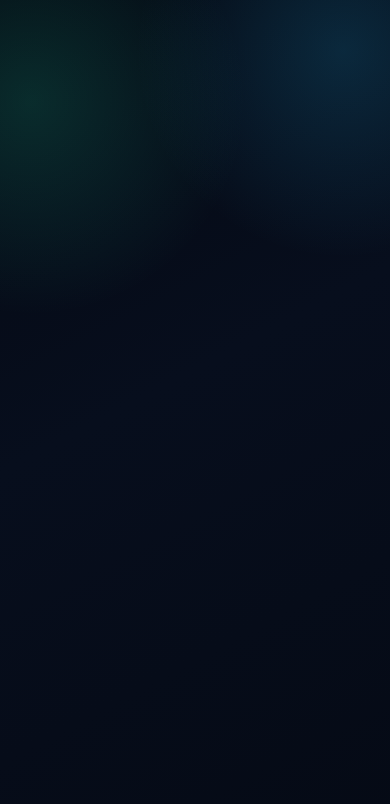
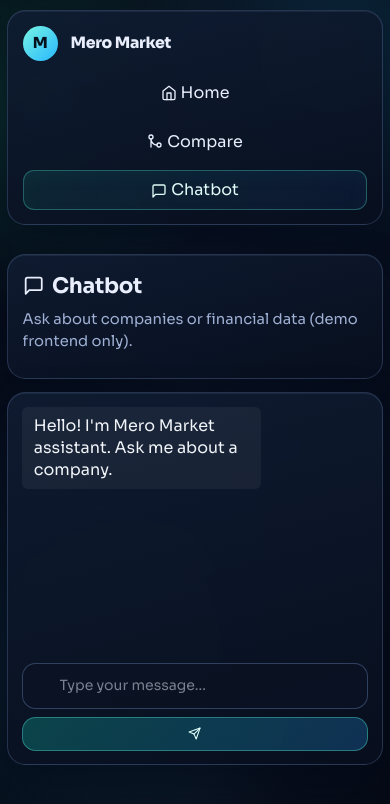
Before and after one commit to DipenShrestha7/nepse_financial, a React (Vite) app in the folder Frontend/: page /chatbot in a window 390 px wide. Before the commit this address had no page. Shown: the top 804 px of the page. Built offline with nearby package versions, Linux system fonts and the light colour scheme.

Commit message:
added a chatbot section, setting it up is left

```diff
--- a/Frontend/index.html
+++ b/Frontend/index.html
@@ -4,7 +4,7 @@
     <meta charset="UTF-8" />
     <link rel="icon" type="image/svg+xml" href="/favicon.svg" />
     <meta name="viewport" content="width=device-width, initial-scale=1.0" />
-    <title>frontend</title>
+    <title>Mero Market</title>
   </head>
   <body>
     <div id="root"></div>
--- a/Frontend/src/App.tsx
+++ b/Frontend/src/App.tsx
@@ -3,14 +3,17 @@
 import Home from "./assets/pages/home";
 import Financial from "./assets/pages/financial";
 import Comparison from "./assets/pages/comparison";
+import Chatbot from "./assets/pages/chatbot";
 
 function App() {
   return (
     <Router>
       <Routes>
+        <Route path="/" element={<Home />} />
         <Route path="/company" element={<Home />} />
         <Route path="/financial/:scrip" element={<Financial />} />
         <Route path="/comparison/:scrip?" element={<Comparison />} />
+        <Route path="/chatbot" element={<Chatbot />} />
       </Routes>
     </Router>
   );
--- /dev/null
+++ b/Frontend/src/assets/pages/chatbot.tsx
@@ -0,0 +1,102 @@
+import { useState, useRef, useEffect } from "react";
+import Header from "../../components/Header";
+import { FiMessageSquare, FiSend } from "react-icons/fi";
+
+type Message = {
+  id: number;
+  text: string;
+  from: "user" | "bot";
+};
+
+export default function Chatbot() {
+  const [messages, setMessages] = useState<Message[]>([
+    {
+      id: 1,
+      text: "Hello! I'm Mero Market assistant. Ask me about a company.",
+      from: "bot",
+    },
+  ]);
+  const [input, setInput] = useState("");
+  const listRef = useRef<HTMLDivElement | null>(null);
+
+  useEffect(() => {
+    listRef.current?.scrollTo({ top: listRef.current.scrollHeight });
+  }, [messages]);
+
+  const sendMessage = () => {
+    if (!input.trim()) return;
+    const userMsg: Message = {
+      id: Date.now(),
+      text: input.trim(),
+      from: "user",
+    };
+    setMessages((m) => [...m, userMsg]);
+    setInput("");
+
+    // Simple placeholder bot response (frontend-only)
+    setTimeout(() => {
+      setMessages((m) => [
+        ...m,
+        {
+          id: Date.now() + 1,
+          text: `You asked: "${userMsg.text}". This is a demo reply.`,
+          from: "bot",
+        },
+      ]);
+    }, 600);
+  };
+
+  return (
+    <main className="market-page">
+      <div className="market-shell">
+        <Header />
+
+        <header className="panel page-hero flex flex-wrap items-start justify-between gap-4 px-5 py-5 max-[560px]:px-3.5 max-[560px]:py-3.5">
+          <div className="page-hero-copy">
+            <h1 className="m-0 flex items-center gap-2 text-[clamp(1.45rem,2.2vw,2rem)] font-bold tracking-[-0.015em] max-[560px]:text-[1.34rem]">
+              <FiMessageSquare className="shrink-0" />
+              Chatbot
+            </h1>
+            <p className="mt-1.5 text-[0.92rem] text-[#9fb0d4]">
+              Ask about companies or financial data (demo frontend only).
+            </p>
+          </div>
+
+          <div className="page-actions" />
+        </header>
+
+        <section className="panel chat-panel p-4">
+          <div ref={listRef} className="chat-list mb-4 max-h-80 overflow-auto">
+            {messages.map((m) => (
+              <div
+                key={m.id}
+                className={`mb-3 flex items-start ${m.from === "user" ? "justify-end" : "justify-start"}`}
+              >
+                <div
+                  className={`inline-flex w-fit max-w-[70%] self-start rounded-md px-3 py-2 leading-snug ${m.from === "user" ? "bg-cyan-500 text-white" : "bg-white/5 text-slate-100"}`}
+                >
+                  {m.text}
+                </div>
+              </div>
+            ))}
+          </div>
+
+          <div className="chat-composer">
+            <input
+              value={input}
+              onChange={(e) => setInput(e.target.value)}
+              onKeyDown={(e) => {
+                if (e.key === "Enter") sendMessage();
+              }}
+              placeholder="Type your message..."
+              className="market-input flex-1"
+            />
+            <button onClick={sendMessage} className="btn-primary">
+              <FiSend />
+            </button>
+          </div>
+        </section>
+      </div>
+    </main>
+  );
+}
--- a/Frontend/src/assets/pages/home.tsx
+++ b/Frontend/src/assets/pages/home.tsx
@@ -4,12 +4,12 @@
   FiBarChart2,
   FiBriefcase,
   FiChevronDown,
-  FiGitMerge,
   FiGrid,
   FiLayers,
   FiSearch,
   FiTrendingUp,
 } from "react-icons/fi";
+import Header from "../../components/Header";
 
 type Company = {
   id: number;
@@ -78,28 +78,18 @@
   return (
     <main className="market-page">
       <div className="market-shell">
-        <header className="panel flex flex-wrap items-start justify-between gap-4 px-5 py-5 max-[560px]:px-3.5 max-[560px]:py-3.5">
+        <Header />
+        <section className="panel page-hero mb-4 px-5 py-4">
           <div>
-            <p className="mb-2 inline-flex items-center gap-2 font:['Space_Mono',monospace] text-[0.72rem] uppercase tracking-[0.11em] text-[#81efdf]">
-              <FiGrid /> Market Directory
-            </p>
-            <h1 className="m-0 text-[clamp(1.45rem,2.2vw,2rem)] font-bold tracking-[-0.015em] max-[560px]:text-[1.34rem]">
-              NEPSE Company Explorer
+            <h1 className="m-0 text-[clamp(1.45rem,2.2vw,2rem)] font-bold tracking-[-0.015em] max-[560px]:text-[1.34rem] flex flex-row items-center">
+              <FiGrid className="mr-2 mb-1" />
+              Company List
             </h1>
             <p className="mt-1.5 text-[0.92rem] text-[#9fb0d4]">
               Search, filter, and jump into financial insights with one click.
             </p>
           </div>
-
-          <div className="flex flex-wrap items-center gap-2.5">
-            <button
-              onClick={() => navigate("/comparison")}
-              className="btn-primary"
-            >
-              <FiGitMerge /> Compare Companies
-            </button>
-          </div>
-        </header>
+        </section>
 
         <section className="grid grid-cols-3 gap-4 max-[560px]:grid-cols-1">
           <article className="panel kpi-card">
--- /dev/null
+++ b/Frontend/src/components/Header.tsx
@@ -0,0 +1,51 @@
+import { useNavigate, useLocation } from "react-router-dom";
+import { FiMessageSquare, FiGitMerge, FiHome } from "react-icons/fi";
+
+export default function Header() {
+  const navigate = useNavigate();
+  const location = useLocation();
+
+  const isActive = (path: string) => {
+    const cur = location.pathname || "/";
+    if (path === "/") return cur === "/" || cur === "/company";
+    return cur.startsWith(path);
+  };
+
+  return (
+    <header className="panel site-header">
+      <div onClick={() => navigate("/company")} className="site-brand">
+        <div className="site-logo">M</div>
+        <div className="site-brand-text">
+          <div className="site-brand-name">Mero Market</div>
+        </div>
+      </div>
+
+      <div className="site-nav">
+        <button
+          onClick={() => navigate("/company")}
+          className={`btn-ghost cursor-pointer ${isActive("/company") ? "active" : ""}`}
+          aria-current={isActive("/company") ? "page" : undefined}
+        >
+          <FiHome className="inline mr-1 mb-0.5" />
+          Home
+        </button>
+        <button
+          onClick={() => navigate("/comparison")}
+          className={`btn-ghost cursor-pointer ${isActive("/comparison") ? "active" : ""}`}
+          aria-current={isActive("/comparison") ? "page" : undefined}
+        >
+          <FiGitMerge className="inline mr-1 mb-0.5" />
+          Compare
+        </button>
+        <button
+          onClick={() => navigate("/chatbot")}
+          className={`btn-ghost cursor-pointer ${isActive("/chatbot") ? "active" : ""}`}
+          aria-current={isActive("/chatbot") ? "page" : undefined}
+        >
+          <FiMessageSquare className="inline mr-1" />
+          Chatbot
+        </button>
+      </div>
+    </header>
+  );
+}
--- a/Frontend/src/styles/components.css
+++ b/Frontend/src/styles/components.css
@@ -10,6 +10,85 @@
     0 16px 38px rgba(2, 9, 24, 0.48),
     inset 0 1px 0 rgba(180, 214, 255, 0.08);
   backdrop-filter: blur(8px);
+}
+
+.site-header,
+.page-hero {
+  display: flex;
+  align-items: center;
+  justify-content: space-between;
+  gap: 1rem;
+  padding: 0.75rem 1rem;
+}
+
+.site-header {
+  margin-bottom: 1rem;
+}
+
+.site-brand {
+  display: flex;
+  align-items: center;
+  gap: 0.8rem;
+  cursor: pointer;
+  min-width: 0;
+}
+
+.site-logo {
+  width: 2.5rem;
+  height: 2.5rem;
+  border-radius: 999px;
+  background: linear-gradient(135deg, #77f3e2 0%, #28b8ff 100%);
+  color: #06111d;
+  display: grid;
+  place-items: center;
+  font-size: 0.95rem;
+  font-weight: 800;
+  flex: 0 0 auto;
+}
+
+.site-brand-text {
+  min-width: 0;
+}
+
+.site-brand-name {
+  font-size: 1.05rem;
+  font-weight: 800;
+  letter-spacing: -0.02em;
+  line-height: 1.1;
+}
+
+.site-nav,
+.page-actions {
+  display: flex;
+  align-items: center;
+  gap: 0.6rem;
+  flex-wrap: wrap;
+  margin-left: auto;
+}
+
+.site-nav .btn-ghost {
+  background: transparent;
+  border: 1px solid transparent;
+  color: var(--text-main);
+  padding: 0.45rem 0.7rem;
+  border-radius: 0.7rem;
+}
+
+.site-nav .btn-ghost.active,
+.site-nav .btn-ghost[aria-current="page"] {
+  background: linear-gradient(
+    90deg,
+    rgba(39, 162, 156, 0.12),
+    rgba(56, 125, 255, 0.08)
+  );
+  border-color: rgba(77, 219, 198, 0.34);
+  color: #dffbf7;
+  box-shadow: 0 6px 18px rgba(18, 138, 126, 0.06) inset;
+}
+
+.site-nav .btn-ghost:focus-visible {
+  outline: none;
+  box-shadow: 0 0 0 3px rgba(45, 208, 182, 0.14);
 }
 
 .btn-primary,
@@ -581,6 +660,34 @@
   color: #c6d7fa;
 }
 
+.chat-panel {
+  display: grid;
+  gap: 1rem;
+}
+
+.chat-list {
+  display: grid;
+  gap: 0.35rem;
+  min-height: 18rem;
+  max-height: min(60vh, 28rem);
+  padding-right: 0.25rem;
+}
+
+.chat-list::-webkit-scrollbar {
+  width: 8px;
+}
+
+.chat-list::-webkit-scrollbar-thumb {
+  background: rgba(90, 129, 194, 0.56);
+  border-radius: 999px;
+}
+
+.chat-composer {
+  display: flex;
+  gap: 0.75rem;
+  align-items: center;
+}
+
 .empty-state.danger {
   border-color: rgba(248, 95, 112, 0.45);
   background: rgba(57, 18, 28, 0.42);
@@ -597,3 +704,102 @@
     transform: translateY(0);
   }
 }
+
+@media (max-width: 920px) {
+  .site-header,
+  .page-hero,
+  .comparison-chart-header {
+    align-items: flex-start;
+  }
+
+  .site-header,
+  .page-hero {
+    flex-direction: column;
+  }
+
+  .site-nav,
+  .page-actions {
+    width: 100%;
+    justify-content: flex-start;
+  }
+
+  .comparison-metric-picker {
+    min-width: 100%;
+  }
+}
+
+@media (max-width: 680px) {
+  .site-header,
+  .page-hero,
+  .controls-panel,
+  .table-panel,
+  .info-note,
+  .comparison-summary-panel,
+  .comparison-chart-panel,
+  .comparison-table-panel,
+  .chat-panel {
+    padding: 0.9rem;
+  }
+
+  .site-nav,
+  .page-actions,
+  .chat-composer {
+    width: 100%;
+    flex-direction: column;
+    align-items: stretch;
+  }
+
+  .site-nav button,
+  .page-actions button,
+  .chat-composer button,
+  .chat-composer input {
+    width: 100%;
+  }
+
+  .comparison-section-title {
+    font-size: 1.05rem;
+  }
+
+  .comparison-chart-legend {
+    gap: 0.55rem;
+  }
+}
+
+@media (max-width: 560px) {
+  .market-shell {
+    width: min(100% - 0.9rem, 1240px);
+    gap: 0.8rem;
+  }
+
+  .market-page {
+    padding: 0.65rem 0;
+  }
+
+  .site-brand-name {
+    font-size: 0.98rem;
+  }
+
+  .site-logo {
+    width: 2.2rem;
+    height: 2.2rem;
+  }
+
+  .market-table,
+  .financial-table,
+  .comparison-table {
+    min-width: 720px;
+  }
+
+  .comparison-summary-grid,
+  .comparison-notes-grid {
+    grid-template-columns: 1fr;
+  }
+
+  .comparison-chart-svg {
+    min-height: 250px;
+  }
+
+  .chat-list {
+    min-height: 14rem;
+  }
+}
--- a/Frontend/src/styles/responsive.css
+++ b/Frontend/src/styles/responsive.css
@@ -1,11 +1,27 @@
 @media (max-width: 560px) {
   .market-shell {
-    width: min(100% - 1rem, 1240px);
+    width: min(100% - 0.9rem, 1240px);
+  }
+
+  .site-header,
+  .page-hero,
+  .comparison-chart-header {
+    gap: 0.75rem;
+  }
+
+  .site-nav,
+  .page-actions,
+  .chat-composer {
+    gap: 0.5rem;
   }
 
   .controls-panel,
   .table-panel,
-  .info-note {
+  .info-note,
+  .comparison-summary-panel,
+  .comparison-chart-panel,
+  .comparison-table-panel,
+  .chat-panel {
     padding: 0.85rem;
   }
 
@@ -13,4 +29,24 @@
   .financial-table {
     min-width: 720px;
   }
+
+  .comparison-table {
+    min-width: 960px;
+  }
+
+  .site-nav button,
+  .page-actions button,
+  .chat-composer button,
+  .chat-composer input {
+    width: 100%;
+  }
+
+  .comparison-chart-svg {
+    min-height: 220px;
+  }
+
+  .comparison-summary-grid,
+  .comparison-notes-grid {
+    grid-template-columns: 1fr;
+  }
 }
```
Also changed, not shown: Frontend/src/assets/pages/comparison.tsx (+9 -14 lines), Frontend/src/assets/pages/financial.tsx (+5 -12 lines).
